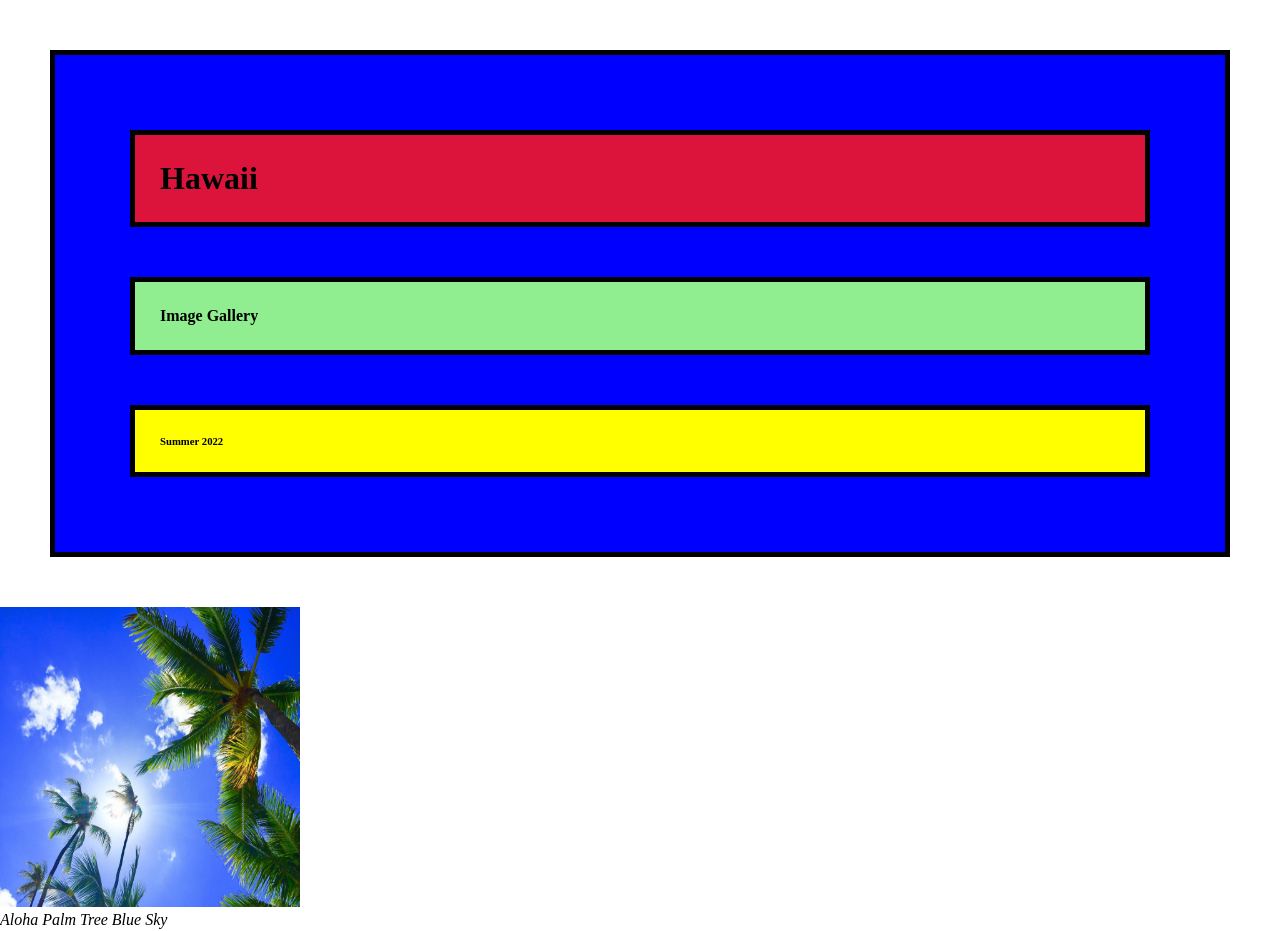
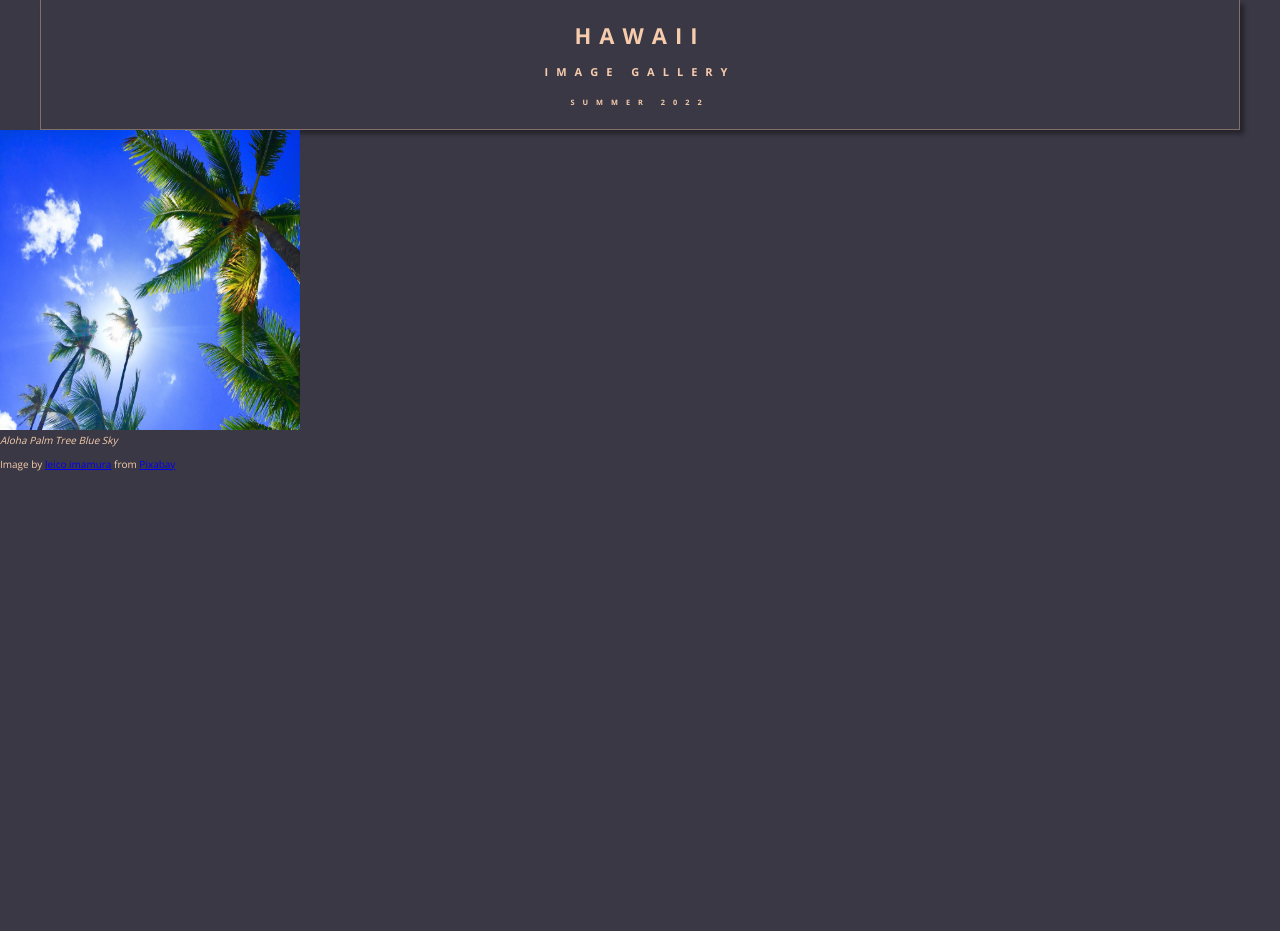
Before and after one commit to CSF2223/imagegallery-KoroliHermes, a plain HTML site: page index.html in a window 1280 px wide. Shown: the top 931 px of the page. After the commit the page ends 800 px from the top, so only its background shows below. Drawn offline with nearby package versions, Linux system fonts and the light colour scheme.

Commit message:
Complete through 2.08

```diff
--- a/style.css
+++ b/style.css
@@ -1,43 +1,38 @@
 /*
 Color Palette:
-background color:
-font color:
-secondary color:
-tertiary color:
+background color: #3A3845
+font color: #F7CCAC
+secondary color: #C69B7B
+tertiary color: #826F66
 */
 
 /* CSS syntax notes:
     selector {property: value;}
 */
 
-body {
-    margin: 0;
+@import url('https://fonts.googleapis.com/css2?family=Open+Sans:wght@300;400;600;700&display=swap');
+
+html {
+    font-size: 62.5%; /* Default font size is 16px - 62.5% of 16 is 10px -
+                        1 rem (relative unit) now will be equivalent to 10px */
 }
 
 header {
-    background-color: blue;
-    margin: 50px;
-    border: 5px solid black;
-    padding: 25px;
+    margin: 0 4rem;
+    letter-spacing: 0.8rem;
+    text-align: center;
+    border-bottom: 1px solid #826F66;
+    border-right: 1px solid #826F66;
+    border-left: 1px solid #826F66;
+    padding: 0.5rem;
+    box-shadow: 4px 4px 5px rgba(0, 0, 0, 0.4);
+    text-transform: uppercase;
+    font-size: 1.1rem;
 }
 
-h1 {
-    background-color: crimson;
-    margin: 50px;
-    border: 5px solid black;
-    padding: 25px;
+body {
+    background-color: #3A3845;
+    color: #F7CCAC;
+    font-family: 'Open Sans', sans-serif;
+    margin: 0;
 }
-
-h4 {
-    background-color: lightGreen;
-    margin: 50px;
-    border: 5px solid black;
-    padding: 25px;
-}
-
-h6 {
-    background-color: yellow;
-    margin: 50px;
-    border: 5px solid black;
-    padding: 25px;
-}
```
